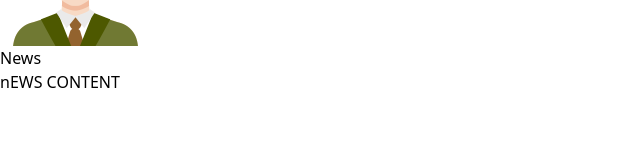
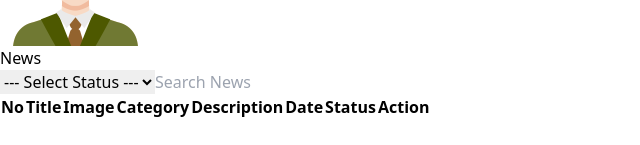
Before and after one commit to easylearningbd/dashboard-next-js-news-portal, a React (Vite) app in the folder client/: page /dashboard/news in a window 1280 px wide. Shown: the part 652-797 px from the top of the page, without its empty margins (0-640 px from the left). Built offline with nearby package versions, Linux system fonts and the light colour scheme.

Commit message:
n13 News Page Design Part 3

```diff
--- a/client/src/dashboard/components/NewsContent.jsx
+++ b/client/src/dashboard/components/NewsContent.jsx
@@ -1,10 +1,39 @@
 import React from 'react';
 
 const NewsContent = () => {
+
     return (
-        <div>
-            nEWS CONTENT
-        </div>
+<div className='bg-gray-50 min-h-screen p-6'>
+    <div className='flex items-center gap-4 mb-6'>
+        <select name="status" className='w-48 px-4 py-2 rounded-md border border-gray-300 focus:ring-2 focus:ring-blue-400'>
+            <option value="">--- Select Status ---</option>
+            <option value="pending">Pending</option>
+            <option value="active">Active</option>
+            <option value="deactive">Deactive</option>
+        </select>
+        <input type="text" placeholder='Search News' className='w-full px-4 py-2 rounded-md border border-gray-300 focus:ring-2 focus:ring-blue-400 focus:outline-none' />
+    </div>
+
+    <div className='overflow-x-auto'>
+        <table className='w-full table-auto bg-white shadow-lg rounded-lg overflow-hidden'>
+            <thead className='bg-gray-100 text-gray-700 uppercase text-sm'>
+                <tr>
+                    <th className='py-4 px-6 text-left'>No</th>
+                    <th className='py-4 px-6 text-left'>Title</th>
+                    <th className='py-4 px-6 text-left'>Image</th>
+                    <th className='py-4 px-6 text-left'>Category</th>
+                    <th className='py-4 px-6 text-left'>Description</th>
+                    <th className='py-4 px-6 text-left'>Date</th>
+                    <th className='py-4 px-6 text-left'>Status</th>
+                    <th className='py-4 px-6 text-left'>Action</th>
+                </tr>
+
+            </thead>
+        </table>
+
+    </div>
+
+</div>
     );
 };
 
```
